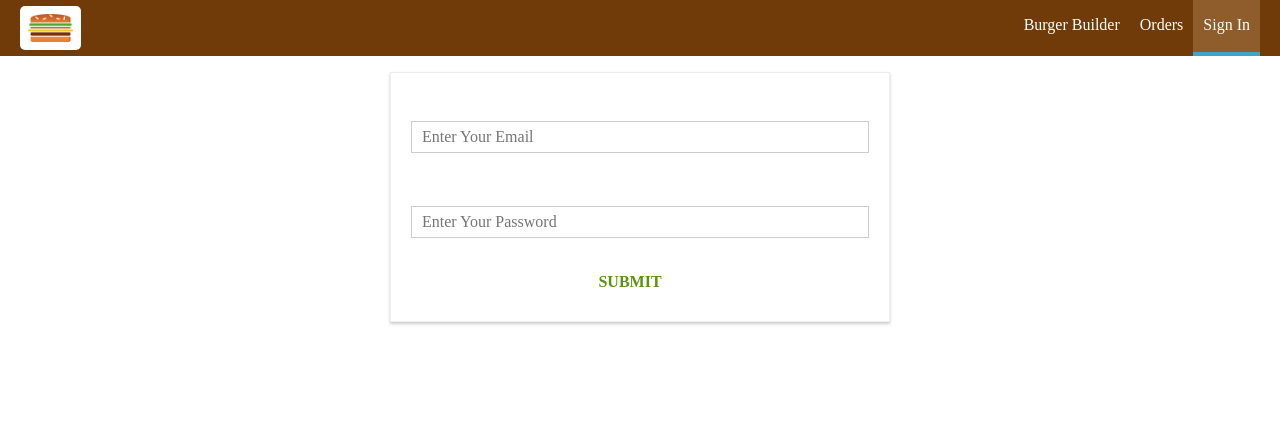
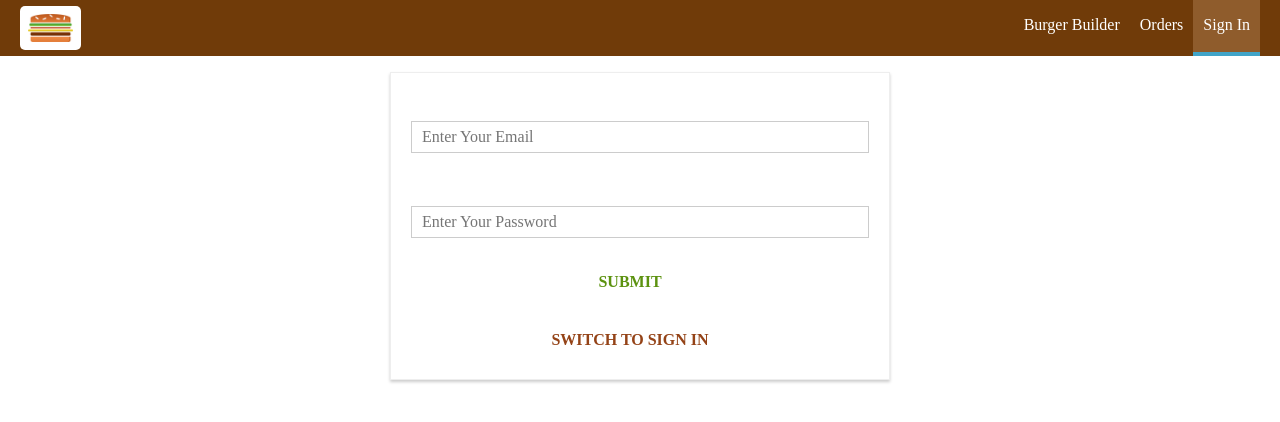
Before and after one commit to itsaiub/react-burgerbuilder, a React (Create React App) app: page /auth in a window 1280 px wide. Shown: the top 422 px of the page. Built offline with nearby package versions, Linux system fonts and the light colour scheme.

Commit message:
adding sign in

```diff
--- a/src/containers/Auth/Auth.js
+++ b/src/containers/Auth/Auth.js
@@ -24,7 +24,8 @@ export class Auth extends Component {
         valid: false,
         touched: false
       }
-    }
+    },
+    isSignup: true
   };
 
   checkValidity = (value, rules) => {
@@ -69,8 +70,15 @@ export class Auth extends Component {
     event.preventDefault();
     this.props.onAuth(
       this.state.controls.email.value,
-      this.state.controls.password.value
+      this.state.controls.password.value,
+      this.state.isSignup
     );
+  };
+
+  switchAuthModeHandler = () => {
+    this.setState(prevState => {
+      return { isSignup: !prevState.isSignup };
+    });
   };
 
   render() {
@@ -101,6 +109,9 @@ export class Auth extends Component {
           {form}
           <Button btnType="Success">SUBMIT</Button>
         </form>
+        <Button clicked={this.switchAuthModeHandler} btnType="Danger">
+          SWITCH TO {this.state.isSignup ? "SIGN IN" : "SIGN UP"}
+        </Button>
       </div>
     );
   }
@@ -108,7 +119,7 @@ export class Auth extends Component {
 
 const mapDispatchToProps = dispatch => {
   return {
-    onAuth: (email, password) => dispatch(authActions.auth(email, password))
+    onAuth: (email, password, isSignup) => dispatch(authActions.auth(email, password, isSignup))
   };
 };
 
--- a/src/store/actions/auth.js
+++ b/src/store/actions/auth.js
@@ -21,7 +21,7 @@ export const authFail = error => {
   };
 };
 
-export const auth = (email, password) => {
+export const auth = (email, password, isSignup) => {
   return dispatch => {
     dispatch(authStart());
     const authData = {
@@ -29,7 +29,12 @@ export const auth = (email, password) => {
       password: password,
       returnSecureToken: true
     };
-    Axios.post("https://www.googleapis.com/identitytoolkit/v3/relyingparty/signupNewUser?key=AIzaSyA-4bfBpGnieeiSrukp-47sD7Jk3QXKW-Y", authData)
+     let url = "https://www.googleapis.com/identitytoolkit/v3/relyingparty/signupNewUser?key=AIzaSyA-4bfBpGnieeiSrukp-47sD7Jk3QXKW-Y"
+
+    if(!isSignup) {
+       url = 'https://www.googleapis.com/identitytoolkit/v3/relyingparty/verifyPassword?key=AIzaSyA-4bfBpGnieeiSrukp-47sD7Jk3QXKW-Y'
+    }
+    Axios.post(url, authData)
       .then(response => {
         console.log(response);
         dispatch(authSuccess(response.data));
```
